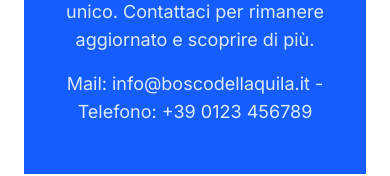
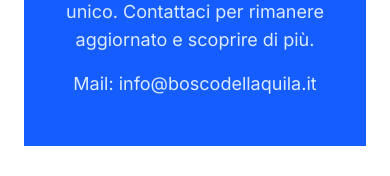
Before and after one commit to simoneluetto/building-frontend, a Next.js app: page / in a window 390 px wide. Shown: the part 2024-2200 px from the top of the page. Built offline with nearby package versions, Linux system fonts and the light colour scheme.

Commit message:
remove phone, add vercel metrics

```diff
--- a/src/app/page.tsx
+++ b/src/app/page.tsx
@@ -1,4 +1,6 @@
 import React from 'react';
+import { SpeedInsights } from "@vercel/speed-insights/next"
+import { Analytics } from "@vercel/analytics/next"
 
 // A simple component for amenity items
 const AmenityItem = ({ icon, title, description }: { icon: string, title: string, description: string }) => (
@@ -77,7 +79,7 @@ export default function AboutPage() {
                 Stiamo mettendo a punto gli ultimi dettagli per creare uno spazio unico. Contattaci per rimanere aggiornato e scoprire di più.
             </p>
             <p className="mt-4 text-lg text-blue-100 max-w-2xl mx-auto">
-                Mail: info@boscodellaquila.it - Telefono: +39 0123 456789
+                Mail: info@boscodellaquila.it
             </p>
         </div>
       </div>
```
Also changed, not shown: package.json (+8 -6 lines), 1 other file (tests, documents, lock files or other folders).
